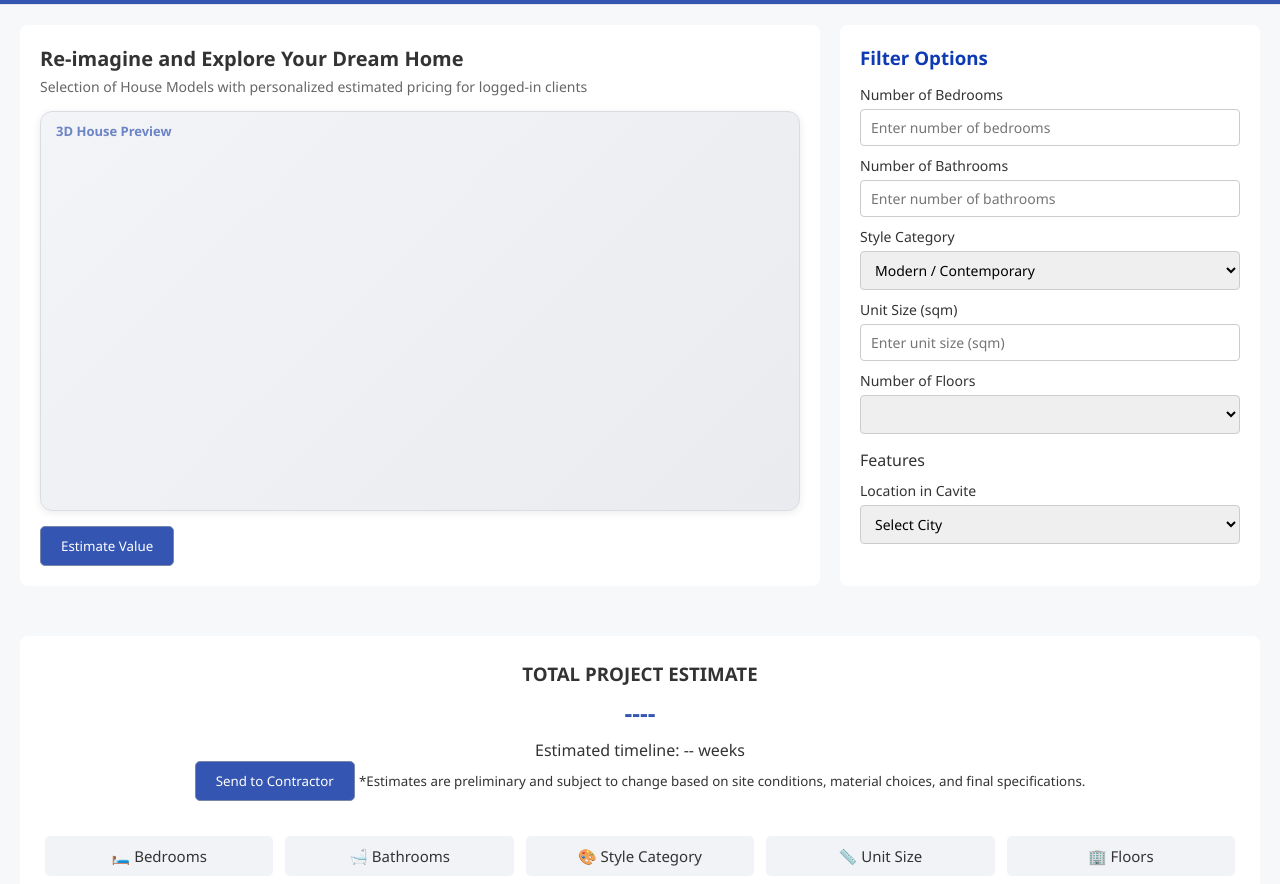
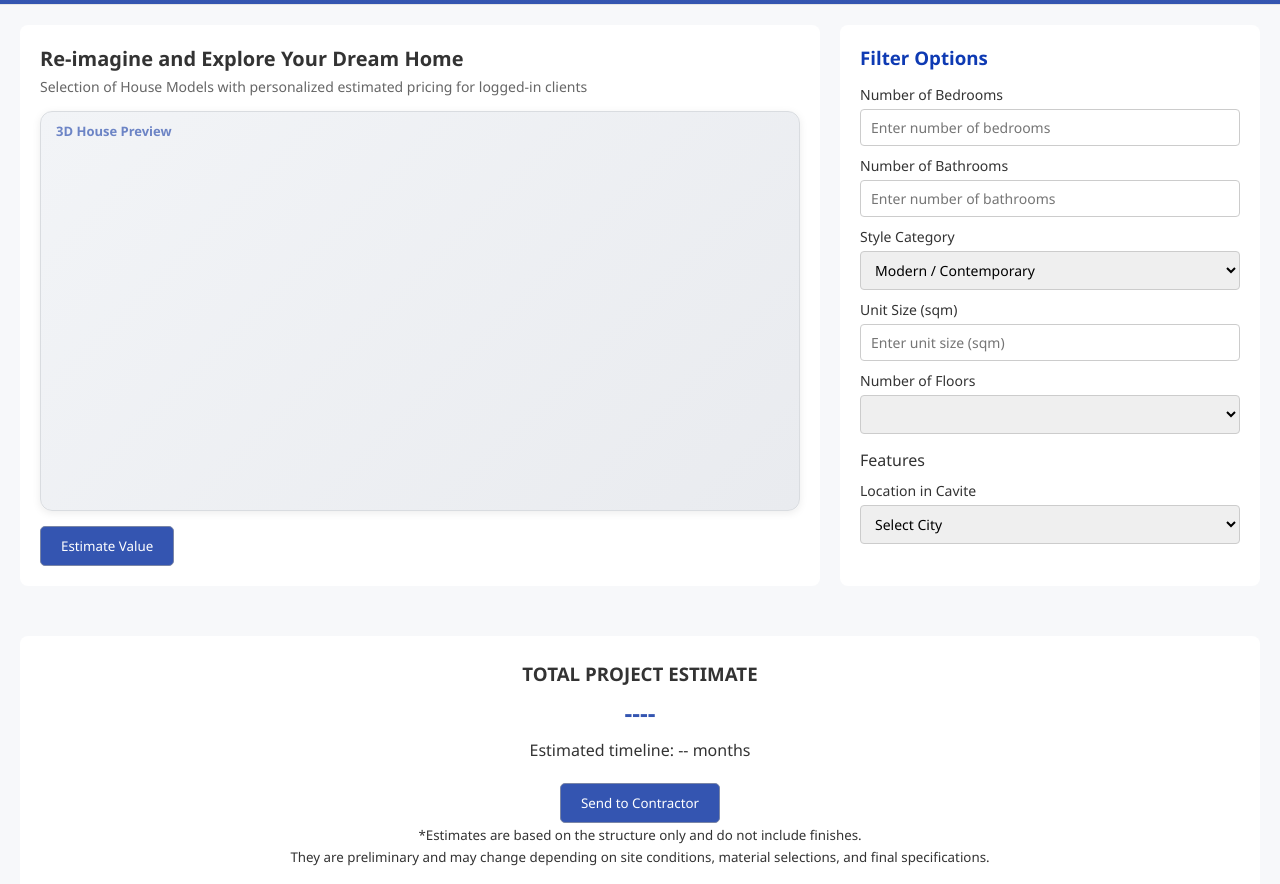
Before and after one commit to dabidSakalam/houseBuilder, a plain HTML site: page client/src/user/home.html in a window 1280 px wide. Shown: the part 68-952 px from the top of the page. Drawn offline with nearby package versions, Linux system fonts and the light colour scheme; no server answers.

Commit message:
fix: update project estimate details and clarify timeline and conditions

```diff
--- a/client/src/user/home.html
+++ b/client/src/user/home.html
@@ -79,9 +79,9 @@
     <div class="estimate-box">
       <h3>TOTAL PROJECT ESTIMATE</h3>
       <h1>----</h1>
-      <p>Estimated timeline: -- weeks</p>
-      <button class="btn-primary">Send to Contractor</button>
-      <small>*Estimates are preliminary and subject to change based on site conditions, material choices, and final specifications.</small>
+      <p>Estimated timeline: -- months</p><br>
+      <button class="btn-primary">Send to Contractor</button><br>
+      <small>*Estimates are based on the structure only and do not include finishes.<br>They are preliminary and may change depending on site conditions, material selections, and final specifications.</small>
     </div>
 
     <div class="estimate-details projectSummary">
```
